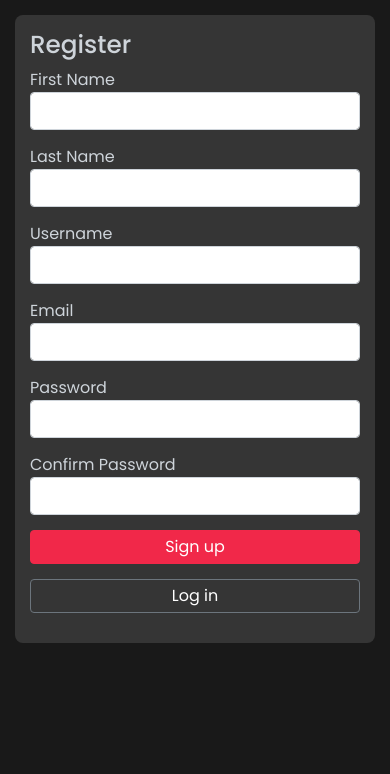
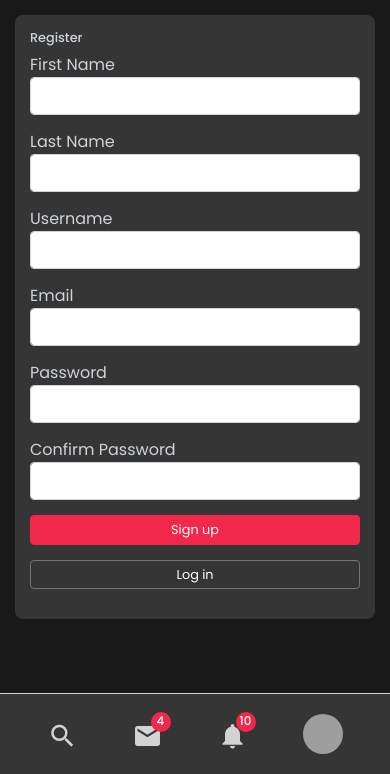
Before and after one commit to ninjaguydan/dexapp_DJANGO, a Django app: page /login/register in a window 390 px wide. Shown: the part 70-844 px from the top of the page. Run offline with Django 3.2, Linux system fonts and the light colour scheme; the visitor is signed in with stand-in values (Sample User, id 1); some libraries are stand-ins or nearby versions; grey boxes are pictures that could not be loaded.

Commit message:
added new mobile navigation

```diff
--- a/main_app/static/main.js
+++ b/main_app/static/main.js
@@ -7,7 +7,7 @@ menuBtn.addEventListener('click', () => {
 
 // ..hamburger Function
 function openMenu() {
-    let nav = document.querySelector('.mobile-nav');
+    let nav = document.querySelector('.mobile-nav-slider');
     if (nav.style.display === "block") {
         nav.style.display = "none";
     } else {
@@ -18,7 +18,7 @@ function openMenu() {
 //check if a user is logged in and reduce width if true
 let loggedIn = $('forjs').attr('logged-in');
 if (loggedIn == "True") {
-    $('.main-nav').css("width", "270px");
+    $('.main-nav').css("width", "280px");
 }
 //display main nav dropdown menu
 $('.main-nav span').click(function(){
--- a/main_app/static/pkmn.css
+++ b/main_app/static/pkmn.css
@@ -169,6 +169,9 @@ button.add {
     .list-group-item.btn-stacked {
         flex-direction: row;
     }
+    .list-group-item.btn-stacked button:first-child {
+        margin-bottom: 0;
+    }
     .list-group-item button {
         width: 45%;
     }
--- a/main_app/static/style.css
+++ b/main_app/static/style.css
@@ -24,6 +24,9 @@ a {
     a:hover {
         color: var(--third);
     }
+p, h2, h3, h4, h5, h6, span {
+    font-size: .8em;
+}
 .active {
     color: var(--third) !important;
 }
@@ -35,10 +38,11 @@ a {
 }
 .time {
     color: gray;
-    font-size: .75rem;
+    font-size: .6rem;
 }
 .wrapper {
     padding: 15px;
+    padding-bottom: 95px;
 }
 input:-internal-autofill-selected {
     background-color: transparent !important;
@@ -61,6 +65,7 @@ input:-internal-autofill-selected {
     width: 100%;
     margin-bottom: 15px;
     text-align: center;
+    font-size: .8em;
 }
 .btn-post {
     margin: 0;
@@ -194,20 +200,115 @@ input:-internal-autofill-selected {
 @keyframes overlay {
     from {
         opacity: 0;
+        transform: translateX(300px);
     }
     to {
         opacity: 1;
+        transform: translateX(0);
     }
 }
 
 /* Mobile navigation menu */
 .mobile-nav {
-    display: none;
-    position: absolute;
+    bottom: 0;
+    margin: 0;
+    padding: 20px;
     z-index: 99;
     width: 100%;
-    animation: overlay .5s forwards;
+    position: fixed;
+    display: flex;
+    align-items: center;
+    justify-content: space-around;
+    border-top: 1px solid var(--fifth);
+    background-color: var(--fourth);
 }
+.mobile-nav li {
+    position: relative;
+}
+.mobile-nav .material-icons {
+    font-size: 30px;
+    position: relative;
+    top: 5px;
+}
+.mobile-nav .user-img {
+    height: 40px;
+    width: 40px;
+}
+.notification {
+    background-color: var(--primary);
+    color: white;
+    border-radius: 50%;
+    width: 20px;
+    height: 20px;
+    text-align: center;
+    font-weight: 500;
+    font-size: .75em;
+    position: absolute;
+    right: -8px;
+    top: -4px;
+}
+
+/* mobile slider navigation */
+.mobile-nav-slider {
+    display: none;
+    position: fixed;
+    z-index: 100;
+    right: 0;
+    background-color: var(--secondary);
+    border-left: 1px solid gray;
+    border-radius: .5rem 0 0 .5rem;
+    width: 80vw;
+    height: 100%;
+    padding: 15px;
+    animation: overlay .3s forwards;
+}
+    .mobile-nav-slider .user-img {
+        width: 50px;
+        height: 50px;
+        margin-bottom: 10px;
+    }
+    .mobile-nav-slider p {
+        margin: 0;
+    }
+    .mobile-nav-slider span.username {
+        color: gray;
+        font-size: 0.8em;
+        position: relative;
+        top: -4px;
+    }
+    .mobile-nav-slider .follow-cnt {
+        display: flex;
+        font-size: .9em;
+        margin-top: 10px;
+    }
+        .mobile-nav-slider .follow-cnt p {
+            color: gray;
+            margin-right: 15px;
+        }
+            .mobile-nav-slider .follow-cnt p span {
+                color: var(--fifth)
+            }
+    .mobile-nav-slider ul {
+        margin-top: 30px;
+    }
+    .mobile-nav-slider li {
+        margin-bottom: 30px;
+    }
+        .mobile-nav-slider ul li a {
+            display: flex;
+            align-items: center;
+        }
+            .mobile-nav-slider ul li a i {
+                position: relative;
+                top: -2px;
+                margin-right: 15px;
+            }
+        .mobile-nav-slider li a img {
+            width: 20px;
+            margin-right: 15px;
+            margin-left: 2px;
+        }
+
 
 /* Hide desktop navigation */
 .main-nav {
--- a/main_app/templates/base.html
+++ b/main_app/templates/base.html
@@ -30,6 +30,25 @@
 </head>
 
 <body>
+    <!-- Nav Slider -->
+    <div class="mobile-nav-slider">
+        <img src="{% static '' %}img/default-profiles/{{user.default_img}}.png" alt="profile pic" class="{{user.bg_color}} user-img">
+        <p class="bold">{{user.first_name}} {{user.last_name}}</p>
+        <span class="username">{{user.username}}</span>
+        <br>
+        <div class="follow-cnt">
+            <p><span class="bold">{{user.profile.following.all|length}}</span> Following</p>
+            <p><span class="bold">{{user.following.all|length}}</span> Follower{{profile.following.all|length|pluralize}}</p>
+        </div>
+        <ul>
+            <li><a href="/profile/{{user.id}}"><i class="material-icons">account_circle</i>Profile</a></li>
+            <li><a href=""><img src="{% static 'img/dex-icon.svg' %}" alt=""> Pokedex</a></li>
+            <li><a href=""><i class="material-icons">people</i>Community</a></li>
+            <hr>
+            <li><a href="/login/logout">Logout</a></li>
+        </ul>
+    </div>
+
     <h1 hidden>Dexapp</h1>
     <header class="main">
         <!-- DexApp Logo -->
@@ -75,6 +94,24 @@
         <li><a class="dropdown-item" href="/login/logout">Logout</a></li>
     </ul>
 
+    <!-- Mobile Nav -->
+    <ul class="mobile-nav">
+        <li>
+            <a href=""><i class="material-icons">search</i></a>
+        </li>
+        <li>
+            <a href=""><i class="material-icons">mail</i></a>
+            <div class="notification">4</div>
+        </li>
+        <li>
+            <a href=""><i class="material-icons">notifications</i></a>
+            <div class="notification">10</div>
+        </li>
+        <li>
+            <a href="/profile/{{user.id}}"><img src="{% static '' %}img/default-profiles/{{user.default_img}}.png" alt="profile pic" class="user-img {{user.bg_color}}"></a>
+        </li>
+    </ul>
+
     <!--main content wrapper-->
     <div class="wrapper">
         {% block content %}
--- a/main_app/templates/index.html
+++ b/main_app/templates/index.html
@@ -19,7 +19,7 @@
     {% else %}
     <!-- Post Form -->
     <div class="card">
-        <img src="{% static '' %}img/default-profiles/{{user.default_img}}.png" alt="profile pic" class="card-item user-img {{user.bg_color}}">
+        <img src="{% static '' %}img/default-profiles/{{user.default_img}}.png" alt="profile pic" class="card-item user-img {{user.bg_color}} form-post-img">
         <form action="/profile/{{user.id}}/create_post" method="POST">
             {% csrf_token %}
             <textarea class="form-control form-control-custom" name="post" rows="1" placeholder="What's on your mind?"></textarea>
--- a/main_app/templates/pokemon.html
+++ b/main_app/templates/pokemon.html
@@ -121,7 +121,7 @@
     {% else %}
     <!-- Review Form -->
     <div class="card">
-        <img src="{% static '' %}img/default-profiles/{{user.default_img}}.png" alt="profile pic" class="card-item user-img {{user.bg_color}}">
+        <img src="{% static '' %}img/default-profiles/{{user.default_img}}.png" alt="profile pic" class="card-item user-img {{user.bg_color}} form-post-img">
         <form action="/{{pokemon.id}}/create_review" method="POST">
             {% csrf_token %}
             <textarea class="form-control form-control-custom" name="review" rows="2" placeholder="What do you think of {{pokemon.name | title}}?"></textarea>
--- a/main_app/templates/team.html
+++ b/main_app/templates/team.html
@@ -149,7 +149,7 @@
     {% else %}
     <!-- Comment Form -->
     <div class="card">
-        <img src="{% static '' %}img/default-profiles/{{user.default_img}}.png" alt="profile pic" class="card-item user-img {{user.bg_color}}">
+        <img src="{% static '' %}img/default-profiles/{{user.default_img}}.png" alt="profile pic" class="card-item user-img {{user.bg_color}} form-post-img">
         <form action="/{{team.id}}/comment_team" method="POST">
             {% csrf_token %}
             <textarea class="form-control form-control-custom" name="comment" rows="1" placeholder="Thoughts on {{team.name}}?"></textarea>
@@ -195,8 +195,10 @@
     </div>
     {% else %}
     <div class="card update">
-        <p>{{comment.content}}</p>
+        {% for p in comment.pkmn.all %}
+        <p><a href="/{{p.id}}">{{p.name|title}} </a>{{comment.content}}</p>
         <p class="time">{{comment.created_at}}</p>
+        {% endfor %}
     </div>
     {% endif %}
     {% endfor %}
--- a/profile_app/models.py
+++ b/profile_app/models.py
@@ -62,5 +62,6 @@ class Comment(models.Model):
     post = models.ForeignKey(Post, related_name = "comments", on_delete = models.CASCADE, null = True)
     review = models.ForeignKey('main_app.Review', related_name = "comments", on_delete = models.CASCADE, null = True)
     team = models.ForeignKey(Team, related_name = "comments", on_delete = models.CASCADE, null = True)
+    pkmn = models.ManyToManyField('main_app.Pokemon')
     created_at = models.DateTimeField(auto_now_add = True)
     updated_at = models.DateTimeField(auto_now = True)
--- a/profile_app/templates/profile.html
+++ b/profile_app/templates/profile.html
@@ -113,7 +113,7 @@
         {% else %}
         <!-- Post Form -->
         <div class="card">
-            <img src="{% static '' %}img/default-profiles/{{user.default_img}}.png" alt="profile pic" class="card-item user-img {{user.bg_color}}">
+            <img src="{% static '' %}img/default-profiles/{{user.default_img}}.png" alt="profile pic" class="card-item user-img {{user.bg_color}} form-post-img">
             <form action="/profile/{{user.id}}/create_post" method="POST">
                 {% csrf_token %}
                 <textarea class="form-control form-control-custom" name="post" rows="1" placeholder="What's on your mind?"></textarea>
```
Also changed, not shown: other parts of main_app/static/style.css (+36 -17 lines), main_app/views.py (+12 -9 lines), profile_app/static/profile.css (+9 -1 lines), profile_app/migrations/0005_comment_pkmn.py (added).
